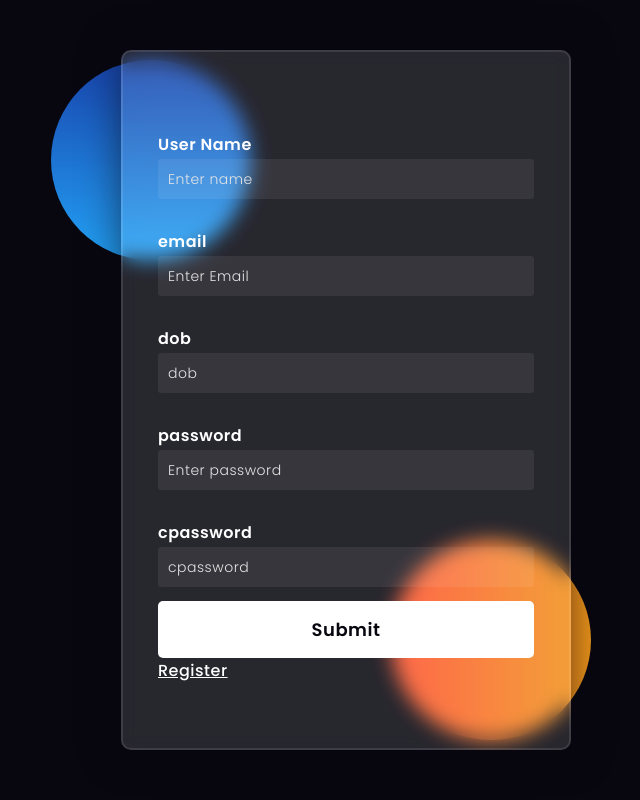
After one commit to Sadikshyagit/PharmacyStore, a Django app: page /signup/ in a window 1280 px wide. The commit adds this page. Shown: the whole page, without its empty margins (294-934 px from the left). Run offline with Django 4.2, Linux system fonts and the light colour scheme.

Commit message:
Register Completed

```diff
--- /dev/null
+++ b/PharmacyStore/Registration/templates/registration/signup.html
@@ -0,0 +1,180 @@
+<!DOCTYPE html>
+<html lang="en">
+
+<head>
+    <meta charset="UTF-8">
+    <meta http-equiv="X-UA-Compatible" content="IE=edge">
+    <meta name="viewport" content="width=device-width, initial-scale=1.0">
+    <title>Document</title>
+
+    <link rel="preconnect" href="https://fonts.gstatic.com">
+    <link rel="stylesheet" href="https://cdnjs.cloudflare.com/ajax/libs/font-awesome/5.15.4/css/all.min.css">
+    <link href="https://fonts.googleapis.com/css2?family=Poppins:wght@300;500;600&display=swap" rel="stylesheet">
+    <!--Stylesheet-->
+    <style media="screen">
+      *,
+*:before,
+*:after{
+    padding: 0;
+    margin: 0;
+    box-sizing: border-box;
+}
+body{
+    background-color: #080710;
+}
+.background{
+    width: 430px;
+    height: 520px;
+    position: absolute;
+    transform: translate(-50%,-50%);
+    left: 50%;
+    top: 50%;
+}
+.background .shape{
+    height: 200px;
+    width: 200px;
+    position: absolute;
+    border-radius: 50%;
+}
+.shape:first-child{
+    background: linear-gradient(
+        #1845ad,
+        #23a2f6
+    );
+    left: -80px;
+    top: -80px;
+}
+.shape:last-child{
+    background: linear-gradient(
+        to right,
+        #ff512f,
+        #f09819
+    );
+    right: -30px;
+    bottom: -80px;
+}
+form{
+    height: 700px;
+    width: 450px;
+    background-color: rgba(255,255,255,0.13);
+    position: absolute;
+    transform: translate(-50%,-50%);
+    top: 50%;
+    left: 50%;
+    border-radius: 10px;
+    backdrop-filter: blur(10px);
+    border: 2px solid rgba(255,255,255,0.1);
+    box-shadow: 0 0 40px rgba(8,7,16,0.6);
+    padding: 50px 35px;
+}
+form *{
+    font-family: 'Poppins',sans-serif;
+    color: #ffffff;
+    letter-spacing: 0.5px;
+    outline: none;
+    border: none;
+}
+form h3{
+    font-size: 32px;
+    font-weight: 500;
+    line-height: 42px;
+    text-align: center;
+}
+
+label{
+    display: block;
+    margin-top: 30px;
+    font-size: 16px;
+    font-weight: 500;
+}
+input{
+    display: block;
+    height: 40px;
+    width: 100%;
+    background-color: rgba(255,255,255,0.07);
+    border-radius: 3px;
+    padding: 0 10px;
+    margin-top: 2px;
+    font-size: 14px;
+    font-weight: 300;
+}
+::placeholder{
+    color: #e5e5e5;
+}
+button{
+    margin-top: 14px;
+    width: 100%;
+    background-color: #ffffff;
+    color: #080710;
+    padding: 15px 0;
+    font-size: 18px;
+    font-weight: 600;
+    border-radius: 5px;
+    cursor: pointer;
+}
+.social{
+  margin-top: 30px;
+  display: flex;
+}
+.social div{
+  background: red;
+  width: 150px;
+  border-radius: 3px;
+  padding: 5px 10px 10px 5px;
+  background-color: rgba(255,255,255,0.27);
+  color: #eaf0fb;
+  text-align: center;
+}
+.social div:hover{
+  background-color: rgba(255,255,255,0.47);
+}
+.social .fb{
+  margin-left: 25px;
+}
+.social i{
+  margin-right: 4px;
+}
+
+    </style>
+</head>
+
+<body>
+    <div class="background">
+        <div class="shape"></div>
+        <div class="shape"></div>
+    </div>
+    <form method="post"  action="{% if registration %}
+    {% url 'registration.Update' registration.id %}
+    {% else %}
+    {% url 'registration.store'%}
+     {% endif %}" class="" enctype="multipart/form-data"%>
+        {% csrf_token %}
+        <label for="full_name"><b>User Name</b></label>
+        <input type="text" placeholder="Enter name" name="full_name" id="full_name" required>
+
+
+
+        <label for="email"><b>email</b></label>
+        <input type="text" placeholder="Enter Email" name="email" id="email" required>
+
+
+
+        <label for="dob"><b>dob</b></label>
+        <input type="text" placeholder="dob" name="dob" id="dob" required>
+
+        <label for="password"><b>password</b></label>
+        <input type="password" placeholder="Enter password" name="password" id="password" required>
+
+        <label for="cpassword"><b>cpassword</b></label>
+        <input type="password" placeholder="cpassword" name="cpassword" id="cpassword" required>
+
+
+        <button type="submit" class="btn btn-submit"> {%if registeration %} Update {% else %} Submit {% endif %}</button>
+        <a href="{% url 'registration.login'%}" >Register</a>
+
+    </form>
+
+
+</body>
+
+</html>
--- a/PharmacyStore/Registration/urls.py
+++ b/PharmacyStore/Registration/urls.py
@@ -3,7 +3,8 @@ from . import views
 
 
 urlpatterns = [
-    path('',views.loginForm,name="registration.login")
+    path('',views.loginForm,name="registration.login"),
     #There is set because it not accept duplicate
-
+    path('signup/',views.signform,name="registration.signup"),
+    path('store/',views.registrationStore,name="registration.store")
 ]
--- a/PharmacyStore/Registration/views.py
+++ b/PharmacyStore/Registration/views.py
@@ -1,4 +1,7 @@
-from django.shortcuts import render
+from django.http import HttpResponse
+from django.shortcuts import redirect, render
+
+from Registration.models import Registration
 
 # Create your views here.
 def loginForm(request):
@@ -6,3 +9,31 @@ def loginForm(request):
         'title':'Member Registration'
     }
     return render(request,"Registration/login.html",data)
+
+def signform(request):
+    data={
+        'title':'signup'
+    }
+    return render(request,"Registration/signup.html",data)
+
+def registrationStore(request):
+    if request.method =='POST':
+        password=request.POST['password']
+        cpassword=request.POST['cpassword']
+
+        if password != cpassword:
+            return HttpResponse("Your password and confirm password doesnot match!!")
+        else:
+            registration= Registration(
+                email = request.POST['email'],
+                full_name=request.POST['full_name'],
+                dob=request.POST['dob'],
+                password=request.POST['password'],
+                cpassword=request.POST['cpassword'],
+                created_at=request.POST.get('created_at', False),
+                updated_at=request.POST.get('updated_at',False),
+
+            )
+            registration.save()
+            return redirect('registration.login')
+        return render(request,'registration/signup.html')
```
Also changed, not shown: PharmacyStore/Registration/templates/registration/login.html (+75 -6 lines).
